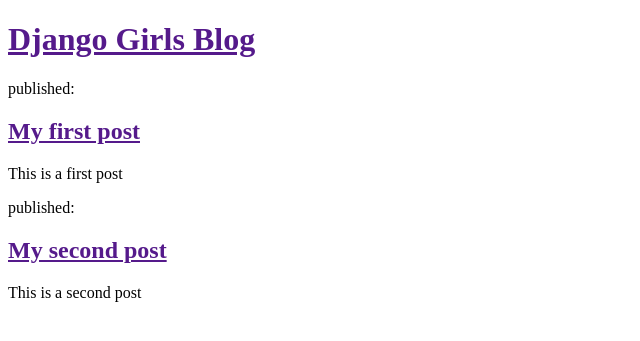
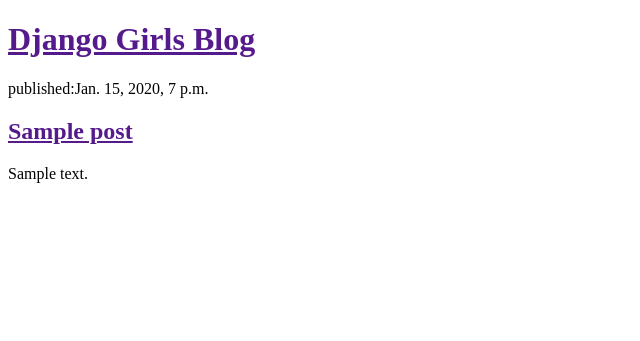
Before and after one commit to ByounghoPark/my-first-blog, a Django app: template blog/templates/blog/post_list.html in a window 1280 px wide. Shown: the top 341 px of the page, without its empty margins (0-640 px from the left). Run offline with Django 3.2, Linux system fonts and the light colour scheme; the template is opened without the code that fills it: values that come from a table or form of the project are taken from there, others are empty; tables that the repository leaves empty hold one stand-in row (values such as "Sample post").

Commit message:
modified templates to display posts from database.

```diff
--- a/blog/templates/blog/post_list.html
+++ b/blog/templates/blog/post_list.html
@@ -8,15 +8,15 @@
         <h1><a href="">Django Girls Blog</a></h1>
     </div>
 
+    {% for post in posts %}
+
     <div>
-        <p>published:</p>
-        <h2><a href="">My first post</a></h2>
-        <p>This is a first post</p>
+        <p>published:{{ post.published_date }}</p>
+        <h2><a href="">{{ post.title }}</a></h2>
+        <p>{{ post.text }}</p>
     </div>
 
-    <div>
-        <p>published:</p>
-        <h2><a href="">My second post</a></h2>
-        <p>This is a second post</p>
-    </div></body>
+    {% endfor %}
+
+</body>
 </html>
--- a/blog/views.py
+++ b/blog/views.py
@@ -1,5 +1,8 @@
 from django.shortcuts import render
+from django.utils import timezone
+from .models import Post
 
 # Create your views here.
 def post_list(request):
-    return render(request, 'blog/post_list.html', {})
+    posts = Post.objects.filter(published_date__lte=timezone.now()).order_by('published_date')
+    return render(request, 'blog/post_list.html', {'posts':posts})
```
